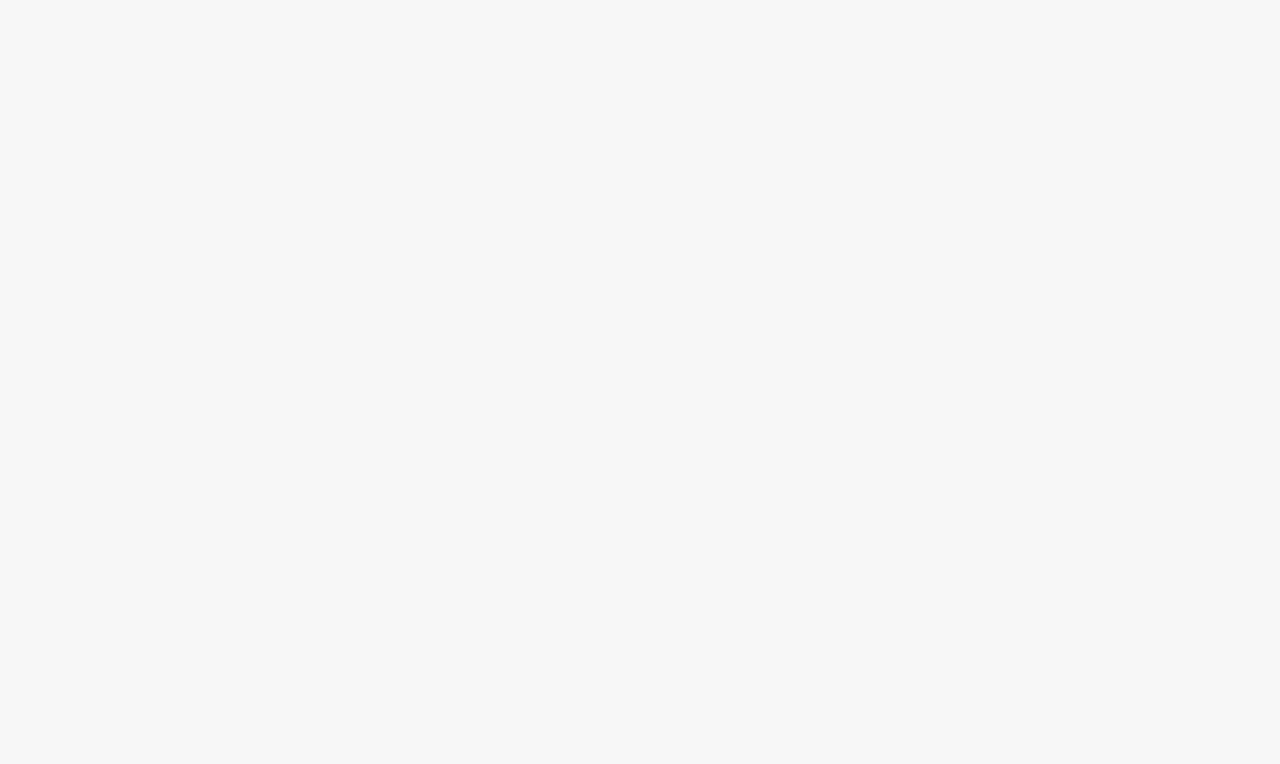
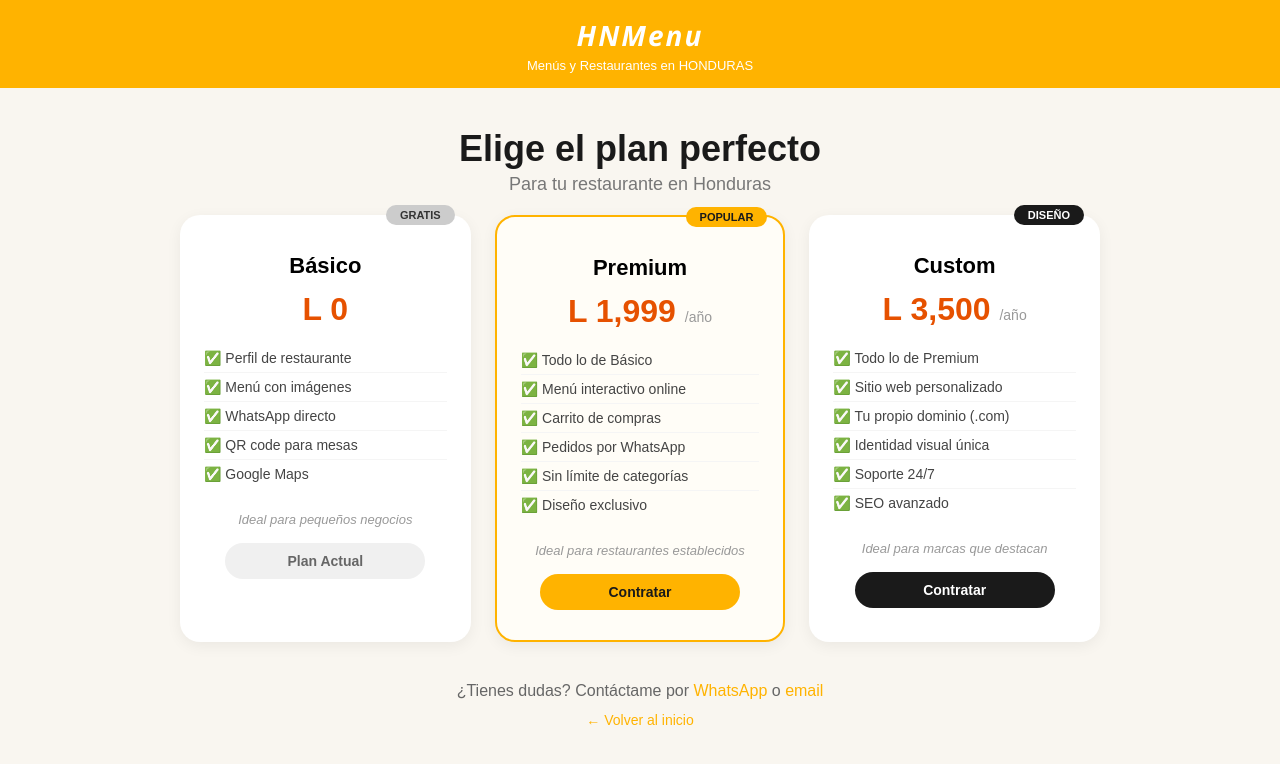
Before and after one commit to jackma0625/hnmenu, a React (Vite) app: page /pricing in a window 1280 px wide. Before the commit this address had no page. Shown: the top 764 px of the page. Built offline with nearby package versions, Linux system fonts and the light colour scheme.

Commit message:
增加footer和价格页

```diff
--- a/src/App.jsx
+++ b/src/App.jsx
@@ -1,31 +1,14 @@
-import {
-  Routes,
-  Route,
-} from 'react-router-dom'
-
-import Home from './pages/Home'
-import Restaurant from './pages/Restaurant'
+import { Routes, Route } from 'react-router-dom';
+import Home from './pages/Home';
+import Restaurant from './pages/Restaurant';
+import Pricing from './pages/Pricing';
 
 export default function App() {
-
   return (
-
     <Routes>
-
-      <Route
-        path="/"
-        element={<Home />}
-      />
-
-
-<Route
-  path="/restaurant/:slug"
-  element={<Restaurant />}
-/>
-
-
-
+      <Route path="/" element={<Home />} />
+      <Route path="/restaurant/:slug" element={<Restaurant />} />
+      <Route path="/pricing" element={<Pricing />} />
     </Routes>
-
-  )
+  );
 }
--- a/src/pages/Home.jsx
+++ b/src/pages/Home.jsx
@@ -1,5 +1,6 @@
 import { filterRestaurants } from '../utils/filterRestaurants';
 import { useState, useRef, useEffect } from 'react';
+import { Link } from 'react-router-dom';
 import RegionFilter from '../components/restaurant/RegionFilter';
 import CategorySection from '../components/CategorySection';
 import Navbar from '../components/restaurant/Navbar';
@@ -11,12 +12,11 @@ export default function Home() {
   const [selectedCity, setSelectedCity] = useState('all');
   const [selectedCategory, setSelectedCategory] = useState('all');
   const [isSticky, setIsSticky] = useState(false);
-  const [showCityMenu, setShowCityMenu] = useState(false);  // 城市下拉开关
-  const [showCategoryMenu, setShowCategoryMenu] = useState(false); // 分类下拉开关
+  const [showCityMenu, setShowCityMenu] = useState(false);
+  const [showCategoryMenu, setShowCategoryMenu] = useState(false);
   const sentinelRef = useRef(null);
   const ticking = useRef(false);
 
-  // 监听滚动
   useEffect(() => {
     const sentinel = sentinelRef.current;
     if (!sentinel) return;
@@ -41,7 +41,6 @@ export default function Home() {
     return () => observer.disconnect();
   }, []);
 
-  // 按城市筛选
   const filteredByCity =
     selectedCity === 'all'
       ? restaurants
@@ -49,25 +48,22 @@ export default function Home() {
           restaurant => restaurant.city === selectedCity
         );
 
-  // 按分类筛选
   const filteredRestaurants = filterRestaurants(
     filteredByCity,
     selectedCategory
   );
 
-  // 切换城市菜单
   const toggleCityMenu = () => {
     setShowCityMenu(!showCityMenu);
     if (!showCityMenu) {
-      setShowCategoryMenu(false); // 打开城市时关闭分类
+      setShowCategoryMenu(false);
     }
   };
 
-  // 切换分类菜单
   const toggleCategoryMenu = () => {
     setShowCategoryMenu(!showCategoryMenu);
     if (!showCategoryMenu) {
-      setShowCityMenu(false); // 打开分类时关闭城市
+      setShowCityMenu(false);
     }
   };
 
@@ -76,10 +72,8 @@ export default function Home() {
       <Navbar />
 
       <div className="main-content">
-        {/* 哨兵元素 */}
         <div ref={sentinelRef} style={{ height: '1px' }} />
 
-        {/* 整个筛选行 */}
         <div
           className="filter-row"
           style={{
@@ -119,7 +113,6 @@ export default function Home() {
           </div>
         </div>
 
-        {/* 占位符 */}
         {isSticky && <div style={{ height: '52px' }} />}
 
         <section className="restaurants">
@@ -132,6 +125,46 @@ export default function Home() {
             ))}
           </div>
         </section>
+
+        {/* ====== 页脚 ====== */}
+        <footer className="site-footer">
+          <div className="footer-content">
+            <div className="footer-brand">
+              <h3>🍽️ HNMenu</h3>
+              <p>Menús digitales para restaurantes en Honduras</p>
+            </div>
+
+            <div className="footer-contact">
+              <h4>Contacto</h4>
+              <a
+                href="https://wa.me/504XXXXXXXX"
+                target="_blank"
+                rel="noopener noreferrer"
+                className="footer-whatsapp"
+              >
+                📱 WhatsApp
+              </a>
+              <a
+                href="mailto:tuemail@example.com"
+                className="footer-email"
+              >
+                ✉️ tuemail@example.com
+              </a>
+            </div>
+
+            <div className="footer-info">
+              <h4>¿Tu restaurante no está aquí?</h4>
+              <p>Contáctanos para agregarlo gratis</p>
+              <Link to="/pricing" className="footer-pricing-link">
+                📊 Ver todos los planes
+              </Link>
+            </div>
+          </div>
+
+          <div className="footer-bottom">
+            <p>© {new Date().getFullYear()} HNMenu - Hecho en 🇭🇳 Honduras</p>
+          </div>
+        </footer>
       </div>
     </>
   );
--- /dev/null
+++ b/src/pages/Pricing.jsx
@@ -0,0 +1,81 @@
+import Navbar from '../components/restaurant/Navbar';
+import { Link } from 'react-router-dom';
+
+export default function Pricing() {
+  return (
+    <>
+      <Navbar />
+
+      <div className="pricing-page">
+        <div className="pricing-header">
+          <h1>Elige el plan perfecto</h1>
+          <p>Para tu restaurante en Honduras</p>
+        </div>
+
+        <div className="pricing-grid">
+          {/* 免费版 */}
+          <div className="pricing-card free">
+            <div className="pricing-badge">GRATIS</div>
+            <h3>Básico</h3>
+            <div className="pricing-price">L 0</div>
+            <ul>
+              <li>✅ Perfil de restaurante</li>
+              <li>✅ Menú con imágenes</li>
+              <li>✅ WhatsApp directo</li>
+              <li>✅ QR code para mesas</li>
+              <li>✅ Google Maps</li>
+            </ul>
+            <span className="pricing-tag">Ideal para pequeños negocios</span>
+            <button className="btn-free" disabled>Plan Actual</button>
+          </div>
+
+          {/* Premium版 */}
+          <div className="pricing-card premium">
+            <div className="pricing-badge popular">POPULAR</div>
+            <h3>Premium</h3>
+            <div className="pricing-price">L 1,999 <span>/año</span></div>
+            <ul>
+              <li>✅ Todo lo de Básico</li>
+              <li>✅ Menú interactivo online</li>
+              <li>✅ Carrito de compras</li>
+              <li>✅ Pedidos por WhatsApp</li>
+              <li>✅ Sin límite de categorías</li>
+              <li>✅ Diseño exclusivo</li>
+            </ul>
+            <span className="pricing-tag">Ideal para restaurantes establecidos</span>
+            <button className="btn-premium">Contratar</button>
+          </div>
+
+          {/* Custom版 */}
+          <div className="pricing-card custom">
+            <div className="pricing-badge">DISEÑO</div>
+            <h3>Custom</h3>
+            <div className="pricing-price">L 3,500 <span>/año</span></div>
+            <ul>
+              <li>✅ Todo lo de Premium</li>
+              <li>✅ Sitio web personalizado</li>
+              <li>✅ Tu propio dominio (.com)</li>
+              <li>✅ Identidad visual única</li>
+              <li>✅ Soporte 24/7</li>
+              <li>✅ SEO avanzado</li>
+            </ul>
+            <span className="pricing-tag">Ideal para marcas que destacan</span>
+            <button className="btn-custom">Contratar</button>
+          </div>
+        </div>
+
+        <div className="pricing-footer">
+          <p>
+            ¿Tienes dudas? Contáctame por{' '}
+            <a href="https://wa.me/504XXXXXXXX" target="_blank" rel="noreferrer">
+              WhatsApp
+            </a>{' '}
+            o{' '}
+            <a href="mailto:tuemail@example.com">email</a>
+          </p>
+          <Link to="/" className="pricing-back">← Volver al inicio</Link>
+        </div>
+      </div>
+    </>
+  );
+}
--- a/src/styles/Home.css
+++ b/src/styles/Home.css
@@ -695,3 +695,290 @@
     font-size: 13px;
   }
 }
+
+/* ================= FOOTER ================= */
+.site-footer {
+  background: #1a1a1a;
+  color: #ccc;
+  padding: 40px 20px 20px;
+  margin-top: 20px;
+}
+
+.footer-content {
+  max-width: 800px;
+  margin: 0 auto;
+  display: grid;
+  grid-template-columns: repeat(auto-fit, minmax(200px, 1fr));
+  gap: 30px;
+}
+
+.footer-brand h3 {
+  color: #ffb300;
+  font-size: 22px;
+  margin-bottom: 8px;
+}
+
+.footer-brand p {
+  font-size: 14px;
+  color: #999;
+}
+
+.footer-contact h4,
+.footer-info h4 {
+  color: #fff;
+  font-size: 16px;
+  margin-bottom: 12px;
+}
+
+.footer-contact a {
+  display: block;
+  color: #ccc;
+  text-decoration: none;
+  padding: 6px 0;
+  font-size: 14px;
+  transition: color 0.2s;
+}
+
+.footer-contact a:hover {
+  color: #ffb300;
+}
+
+.footer-whatsapp {
+  color: #25D366 !important;
+}
+
+.footer-info p {
+  font-size: 14px;
+  color: #999;
+  margin-bottom: 8px;
+}
+
+.footer-free {
+  display: inline-block;
+  background: #ffb300;
+  color: #1a1a1a;
+  padding: 4px 14px;
+  border-radius: 20px;
+  font-size: 13px;
+  font-weight: 700;
+}
+
+.footer-bottom {
+  max-width: 800px;
+  margin: 30px auto 0;
+  padding-top: 20px;
+  border-top: 1px solid #333;
+  text-align: center;
+  font-size: 13px;
+  color: #666;
+}
+
+/* 手机端适配 */
+@media (max-width: 600px) {
+  .footer-content {
+    grid-template-columns: 1fr;
+    text-align: center;
+  }
+
+  .footer-contact a {
+    text-align: center;
+  }
+}
+
+/* ================= PRICING PAGE ================= */
+.pricing-page {
+  padding-top: 88px;
+  min-height: 100vh;
+  background: #f9f6f0;
+  display: flex;
+  flex-direction: column;
+  align-items: center;
+  padding-bottom: 60px;
+}
+
+.pricing-header {
+  text-align: center;
+  padding: 40px 20px 20px;
+}
+
+.pricing-header h1 {
+  font-size: 36px;
+  color: #1a1a1a;
+}
+
+.pricing-header p {
+  font-size: 18px;
+  color: #777;
+  margin-top: 4px;
+}
+
+.pricing-grid {
+  display: grid;
+  grid-template-columns: repeat(auto-fit, minmax(280px, 1fr));
+  gap: 24px;
+  max-width: 960px;
+  width: 100%;
+  padding: 0 20px;
+}
+
+.pricing-card {
+  background: white;
+  border-radius: 20px;
+  padding: 30px 24px;
+  box-shadow: 0 4px 15px rgba(0,0,0,0.06);
+  display: flex;
+  flex-direction: column;
+  align-items: center;
+  text-align: center;
+  position: relative;
+  transition: transform 0.3s;
+}
+
+.pricing-card:hover {
+  transform: translateY(-6px);
+}
+
+.pricing-card.premium {
+  border: 2px solid #ffb300;
+  background: #fffdf7;
+}
+
+.pricing-badge {
+  position: absolute;
+  top: -10px;
+  right: 16px;
+  background: #ccc;
+  color: #333;
+  font-size: 11px;
+  font-weight: 700;
+  padding: 4px 14px;
+  border-radius: 20px;
+  text-transform: uppercase;
+}
+
+.pricing-badge.popular {
+  background: #ffb300;
+  color: #1a1a1a;
+}
+
+.pricing-card.custom .pricing-badge {
+  background: #1a1a1a;
+  color: white;
+}
+
+.pricing-card h3 {
+  font-size: 22px;
+  margin: 8px 0 4px;
+}
+
+.pricing-price {
+  font-size: 32px;
+  font-weight: 800;
+  color: #e65100;
+  margin: 8px 0 16px;
+}
+
+.pricing-price span {
+  font-size: 14px;
+  font-weight: 400;
+  color: #999;
+}
+
+.pricing-card ul {
+  list-style: none;
+  padding: 0;
+  margin: 0 0 16px;
+  text-align: left;
+  width: 100%;
+}
+
+.pricing-card ul li {
+  font-size: 14px;
+  color: #444;
+  padding: 6px 0;
+  border-bottom: 1px solid #f5f5f5;
+}
+
+.pricing-card ul li:last-child {
+  border-bottom: none;
+}
+
+.pricing-tag {
+  font-size: 13px;
+  color: #999;
+  font-style: italic;
+  margin: 8px 0 16px;
+}
+
+.pricing-card button {
+  border: none;
+  padding: 10px 32px;
+  border-radius: 30px;
+  font-size: 14px;
+  font-weight: 600;
+  cursor: pointer;
+  transition: background 0.2s;
+  width: 100%;
+  max-width: 200px;
+}
+
+.btn-free {
+  background: #f0f0f0;
+  color: #666;
+  cursor: default;
+}
+
+.btn-premium {
+  background: #ffb300;
+  color: #1a1a1a;
+}
+
+.btn-premium:hover {
+  background: #e6a200;
+}
+
+.btn-custom {
+  background: #1a1a1a;
+  color: white;
+}
+
+.btn-custom:hover {
+  background: #333;
+}
+
+.pricing-footer {
+  margin-top: 40px;
+  text-align: center;
+  color: #666;
+}
+
+.pricing-footer a {
+  color: #ffb300;
+  text-decoration: none;
+}
+
+.pricing-footer a:hover {
+  text-decoration: underline;
+}
+
+.pricing-back {
+  display: inline-block;
+  margin-top: 12px;
+  color: #999;
+  text-decoration: none;
+  font-size: 14px;
+}
+
+.pricing-back:hover {
+  color: #1a1a1a;
+}
+
+@media (max-width: 600px) {
+  .pricing-header h1 {
+    font-size: 26px;
+  }
+  .pricing-grid {
+    grid-template-columns: 1fr;
+    max-width: 340px;
+  }
+}
```
Lines whose indentation alone changed are shown as unchanged.
